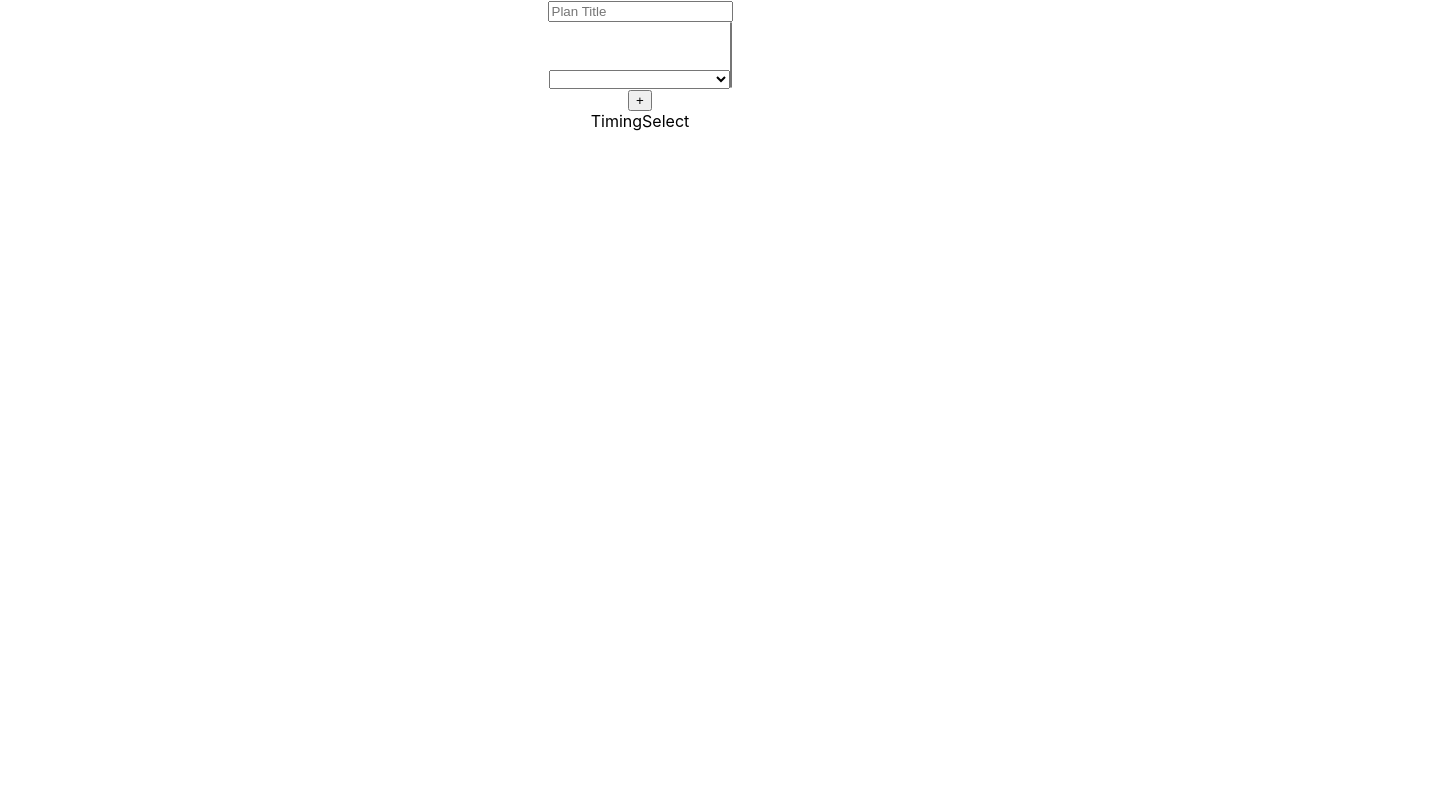
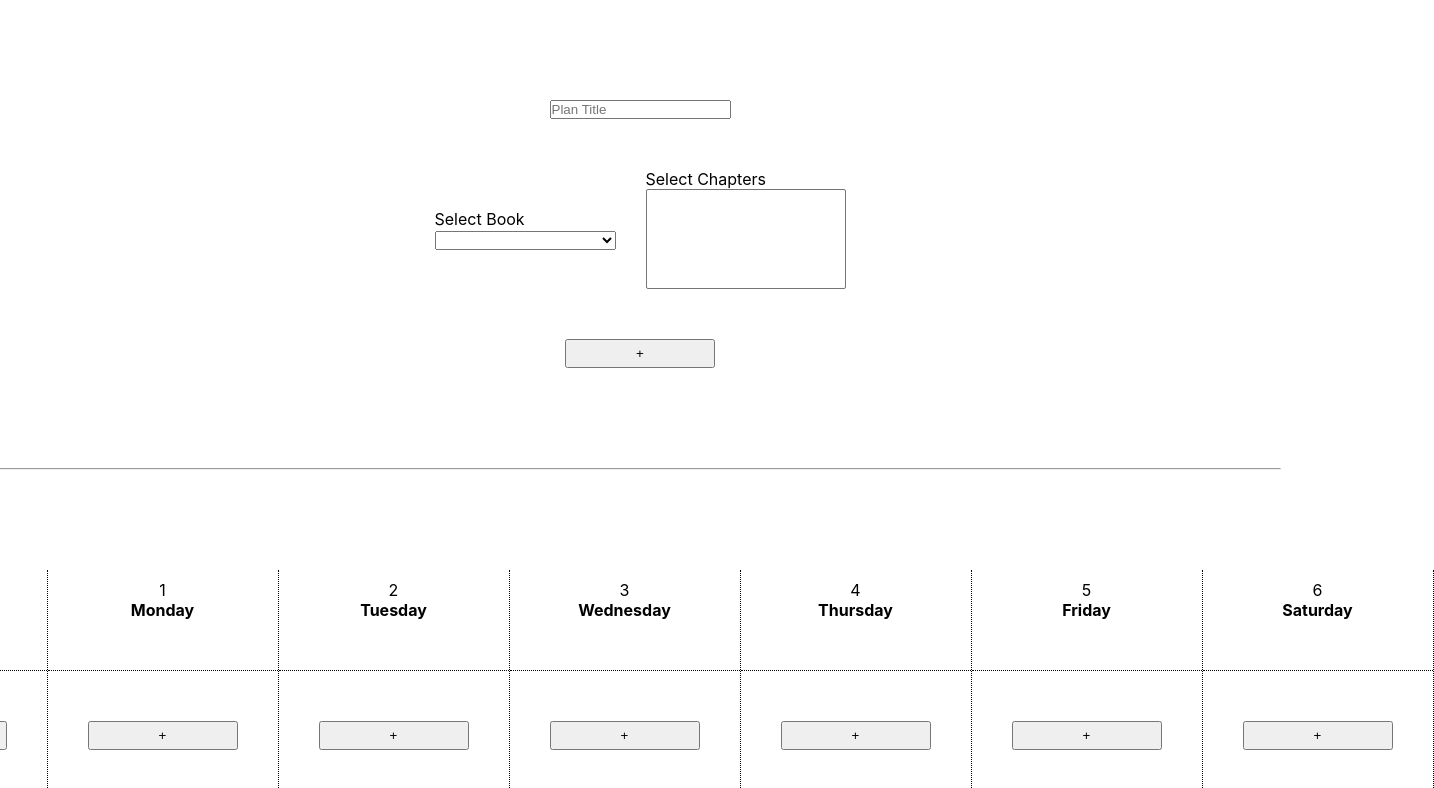
Before and after one commit to sarjil-zwt/internshipassessment, a React (Create React App) app: page / in a window 1280 px wide. Shown: the top 788 px of the page, 1434 px wide, since content can reach past the window. Built offline with nearby package versions, Linux system fonts and the light colour scheme.

Commit message:
Changes in some style and completed basic logic for timing add

```diff
--- a/src/App.css
+++ b/src/App.css
@@ -1,38 +1,24 @@
 .App {
-  text-align: center;
-}
-
-.App-logo {
-  height: 40vmin;
-  pointer-events: none;
-}
-
-@media (prefers-reduced-motion: no-preference) {
-  .App-logo {
-    animation: App-logo-spin infinite 20s linear;
-  }
-}
-
-.App-header {
-  background-color: #282c34;
-  min-height: 100vh;
+  padding: 100px 0;
   display: flex;
   flex-direction: column;
   align-items: center;
-  justify-content: center;
-  font-size: calc(10px + 2vmin);
-  color: white;
+  gap: 50px;
+  /* justify-content: center; */
 }
 
-.App-link {
-  color: #61dafb;
+* {
+  padding: 0px;
+  margin: 0px;
 }
 
-@keyframes App-logo-spin {
-  from {
-    transform: rotate(0deg);
-  }
-  to {
-    transform: rotate(360deg);
-  }
+button {
+  cursor: pointer;
+  padding: 5px;
+  min-width: 150px;
 }
+
+hr {
+  width: 100%;
+  margin: 50px 0;
+}
--- a/src/App.js
+++ b/src/App.js
@@ -13,6 +13,8 @@ function App() {
 
       <BookSelect />
 
+      <hr />
+
       <TimingSelect />
     </div>
   );
--- a/src/components/bookselect/BookSelect.css
+++ b/src/components/bookselect/BookSelect.css
@@ -0,0 +1,17 @@
+.bookselectdivswrapper {
+  display: flex;
+  flex-direction: column;
+  align-items: center;
+  gap: 50px;
+}
+
+.bookselectdiv {
+  display: flex;
+  align-items: center;
+  gap: 30px;
+}
+
+.bookchapterselect {
+  min-width: 200px;
+  height: 100px;
+}
--- a/src/components/bookselect/BookSelect.jsx
+++ b/src/components/bookselect/BookSelect.jsx
@@ -1,5 +1,6 @@
 import React, { useState } from "react";
 import bookData from "../../bookData.json";
+import "./BookSelect.css";
 
 const BookSelect = () => {
   const [selectedBooks, setSelectedBooks] = useState([
@@ -17,6 +18,8 @@ const BookSelect = () => {
     const filteredBookOptions = lastSelectedBook?.options?.filter(
       (o) => o.id != lastSelectedBook.bookId
     );
+
+    lastSelectedBook.disabled = true;
 
     console.log(lastSelectedBook, filteredBookOptions, "%%%%%%%%%%%%");
 
@@ -37,7 +40,7 @@ const BookSelect = () => {
         return {
           ...item,
           bookId: e.target.value,
-          disabled: true,
+
           chaptersOptions: bookData[index].chapters,
         };
       }
@@ -68,6 +71,8 @@ const BookSelect = () => {
         console.log(sb.bookId);
         return (
           <div className="bookselectdiv">
+            <div className="bookselectelement">
+              <p>Select Book</p>
               <select
                 name="select"
                 id=""
@@ -80,17 +85,22 @@ const BookSelect = () => {
                   return <option value={o.id}>{o.name}</option>;
                 })}
               </select>
-
+            </div>
+            <div className="bookselectelement">
+              <p>Select Chapters</p>
               <select
                 name=""
                 id=""
                 multiple
                 onChange={(e) => hadleChaptersChange(e, index)}
+                disabled={sb.disabled}
+                className="bookchapterselect"
               >
                 {sb?.chaptersOptions?.map((chapter) => {
                   return <option value={chapter.id}>{chapter.name}</option>;
                 })}
               </select>
+            </div>
           </div>
         );
       })}
--- a/src/components/timingselect/TimingSelect.css
+++ b/src/components/timingselect/TimingSelect.css
@@ -0,0 +1,59 @@
+.timingselectdivswrapper {
+  display: flex;
+  gap: 30px;
+  min-height: 400px;
+}
+
+.timingselectdiv {
+  display: flex;
+  flex-direction: column;
+  gap: 10px;
+  padding: 10px;
+  min-width: 150px;
+
+  /* border: 1px solid black; */
+}
+
+.timingselectheading {
+  display: flex;
+  flex-direction: column;
+  align-items: center;
+}
+
+.timingselectheading > .displaydays {
+  font-weight: 700;
+}
+
+.divider {
+  border-left: 1px dotted black;
+  min-height: 100%;
+}
+
+.timingselectdiv {
+  display: flex;
+  flex-direction: column;
+  gap: 50px;
+}
+
+.timeselectelement {
+  min-width: 100px;
+}
+
+.timingselectoptionsdiv {
+  display: flex;
+  flex-direction: column;
+  gap: 10px;
+}
+
+.timingselectoptionelement {
+  display: flex;
+  flex-direction: column;
+  gap: 5px;
+}
+
+.dividerhz {
+  border-bottom: 1px dotted black;
+  width: calc(100% + 80px);
+  position: relative;
+  left: -40px;
+}
--- a/src/components/timingselect/TimingSelect.jsx
+++ b/src/components/timingselect/TimingSelect.jsx
@@ -1,7 +1,87 @@
-import React from "react";
+import React, { useState } from "react";
+import "./TimingSelect.css";
+
+const days = [
+  "Sunday",
+  "Monday",
+  "Tuesday",
+  "Wednesday",
+  "Thursday",
+  "Friday",
+  "Saturday",
+];
 
 const TimingSelect = () => {
-  return <div>TimingSelect</div>;
+  const [timingState, setTimingState] = useState({
+    0: [],
+    1: [],
+    2: [],
+    3: [],
+    4: [],
+    5: [],
+    6: [],
+  });
+
+  const handleTimeAddButtonClick = (index) => {
+    const newField = {
+      startTime: "",
+      endTime: "",
+    };
+
+    const updatedTimes = {
+      ...timingState,
+    };
+
+    updatedTimes[index] = [...timingState[index], newField];
+    console.log(updatedTimes);
+
+    setTimingState(updatedTimes);
+  };
+
+  return (
+    <div className="timingselectdivswrapper">
+      {Object.keys(timingState).map((k) => {
+        return (
+          <>
+            <div key={k} className="timingselectdiv">
+              <div className="timingselectheading">
+                <p>{k}</p>
+                <p className="displaydays">{days[k]}</p>
+              </div>
+              <div className="dividerhz"></div>
+              {timingState[k].map((t) => {
+                return (
+                  <>
+                    <div className="timingselectoptionsdiv">
+                      <div className="timingselectoptionelement">
+                        <p>From Time</p>
+                        <select
+                          className="timeselectelement"
+                          name="fromtime"
+                          id=""
+                        ></select>
+                      </div>
+                      <div className="timingselectoptionelement">
+                        <p>To Time</p>
+                        <select
+                          className="timeselectelement"
+                          name="untilltime"
+                          id=""
+                        ></select>
+                      </div>
+                    </div>
+                    <div className="dividerhz"></div>
+                  </>
+                );
+              })}
+              <button onClick={() => handleTimeAddButtonClick(k)}>+</button>
+            </div>
+            <div className="divider"></div>
+          </>
+        );
+      })}
+    </div>
+  );
 };
 
 export default TimingSelect;
```
Lines whose indentation alone changed are shown as unchanged.
